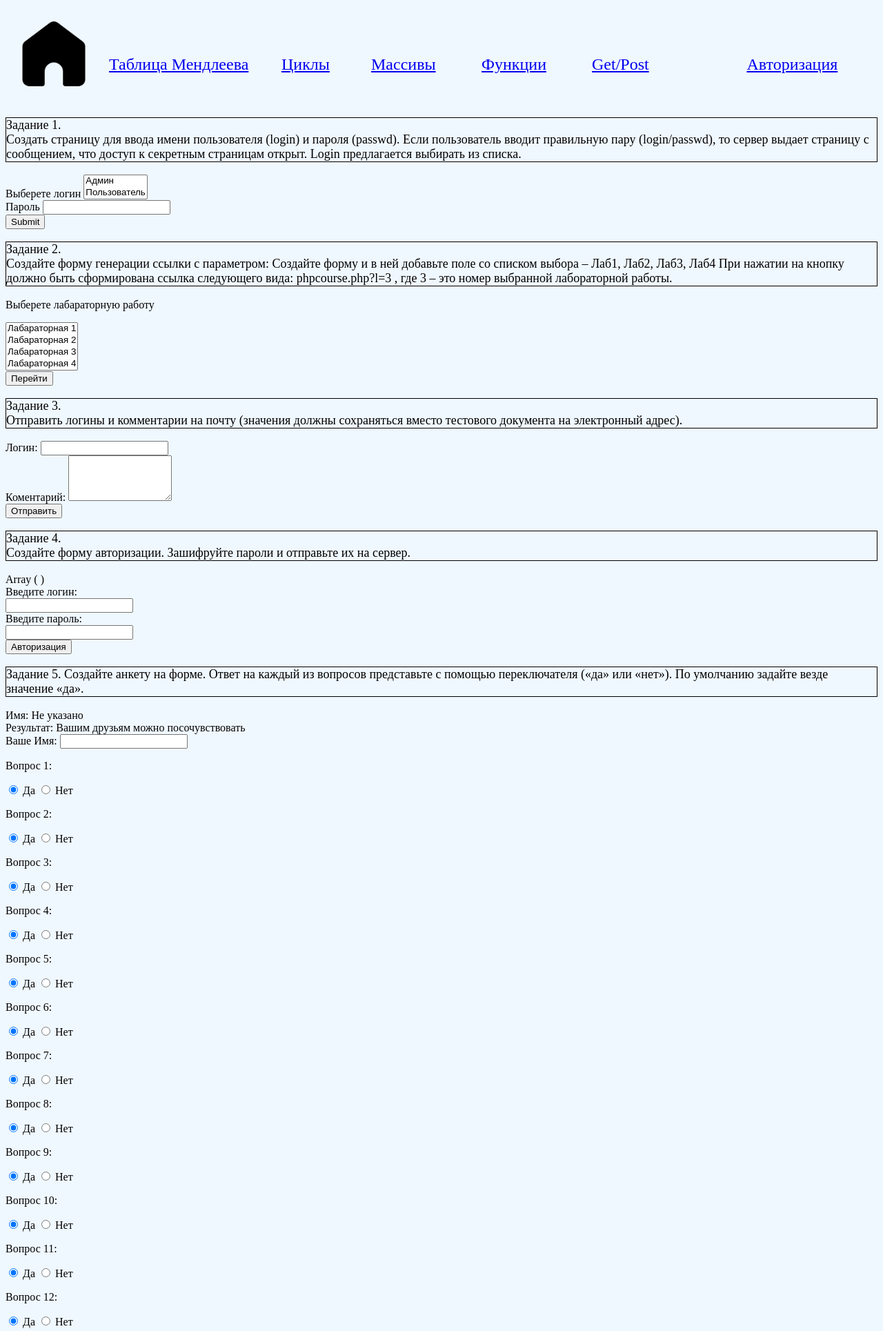
After one commit to IrinaZorina/fact19, a PHP site: page /post.php in a window 1280 px wide. The commit adds this page. Shown: the top 1929 px of the page at 69% size. Run offline with PHP 8.4, Linux system fonts and the light colour scheme.

Commit message:
домашняя работа Get/Post

```diff
--- /dev/null
+++ b/mySite/SecretPage.php
@@ -0,0 +1,5 @@
+<?php require_once'inc/header.php'?>
+<body>
+<p class="secret"> Доступ к секретным материалам открыт </p>
+</body>
+<?php require_once  'inc/footer.php'?>
--- a/mySite/assets/css/Style.css
+++ b/mySite/assets/css/Style.css
@@ -86,7 +86,7 @@ img{
     text-align: center;
     border: 1px solid black;
 }
-.theme1,.theme2,.theme3 ,.theme4{
+.theme1,.theme2,.theme3 ,.theme4 ,.theme5 , .theme6{
     font-size: 24px;
 }
 .theme1 {
@@ -109,6 +109,17 @@ img{
     position: absolute;
     top: 50%;
     left: 690px;
+}
+.theme5
+{
+    position: absolute;
+    top: 50%;
+    left: 850px;
+}
+.theme6{
+    position: absolute;
+    top: 50%;
+    left: 85%;
 }
 .container-info{
     display: flex;
@@ -135,6 +146,18 @@ img{
 .function{
     border: 1px solid black;
     padding: 10px;
+}
+.form_text , .welcome{
+    text-align: center;
+    font-size: 30px;
+}
+.form_aut{
+    text-align: center;
+
+}
+.work1 , .work2 , .work3 , .work4 , .work5{
+    font-size: 18px;
+    border: 1px solid black;
 }
 @media screen and (max-width:800px){
     .main{
--- a/mySite/inc/DayNight.php
+++ b/mySite/inc/DayNight.php
@@ -1,6 +1,6 @@
 <?php require_once './inc/functions.php';
     $hour = date("H");
-//$hour = 10;
+/*$hour = 21;*/
     if ($hour >= 8 && $hour < 20) {
         $style = '/assets/css/Style.css'; // дневной стиль
     } else {
--- a/mySite/inc/header.php
+++ b/mySite/inc/header.php
@@ -26,6 +26,13 @@
         </div>
         <div class="theme4">
             <a href="function.php"> Функции </a>
-        </div
+        </div>
+        <div class="theme5">
+            <a href="post.php"> Get/Post </a>
+        </div>
+        <div class="theme6">
+            <a href="authentication.php"> Авторизация </a>
+        </div>
+
     </div>
 </header>
--- /dev/null
+++ b/mySite/post.php
@@ -0,0 +1,209 @@
+<?php require_once'inc/header.php'?>
+<?php
+if (!empty($_POST['password'])&& !empty($_POST['login'])) {
+    if ($_POST['password'] == '12345' && $_POST['login'] == 'admin') {
+        header('location: SecretPage.php');
+    }
+}?>
+<body>
+<p class="work1"> Задание 1. <br> Создать страницу для ввода имени пользователя (login) и пароля (passwd). Если пользователь вводит правильную пару (login/passwd), то сервер выдает страницу с сообщением, что доступ к секретным страницам открыт. Login предлагается выбирать из списка.</p>
+<?php
+if (!empty($_POST['password'])) {
+    if ($_POST['password'] == '123456' && $_POST['login'] == 'user') {
+        echo 'Вы вошли как пользователь';
+    }else{
+        echo 'Неверный пароль';
+    }
+}?>
+<form method="post">
+    Выберете логин
+    <select size="2" name="login">
+        <option value="admin"> Админ </option>
+        <option value="user"> Пользователь </option>
+    </select>
+    <br>
+    Пароль
+    <input type="password" name="password">
+    <Br>
+    <input type="submit">
+</form>
+<p class="work2"> Задание 2.<br>Создайте форму генерации ссылки с параметром:
+    Создайте форму и в ней добавьте поле со списком выбора – Лаб1, Лаб2, Лаб3, Лаб4
+    При нажатии на кнопку должно быть сформирована ссылка следующего вида: phpcourse.php?l=3 , где 3 – это номер выбранной лабораторной работы.
+</p>
+<?php
+if (isset($_GET['1'])) {
+    $labnumber = $_GET['1'];
+    echo "Вы выбрали лабараторную №:" ;
+}
+?>
+<form action="phpcourse.php" method="Get">
+    <p> Выберете лабараторную работу</p>
+    <select size="4" name="laba">
+        <option value="1"> Лабараторная 1 </option>
+        <option value="2"> Лабараторная 2 </option>
+        <option value="3"> Лабараторная 3 </option>
+        <option value="4"> Лабараторная 4 </option>
+    </select>
+    <Br>
+    <button type="submit">Перейти </button>
+</form>
+<p class="work3"> Задание 3. <br> Отправить логины и комментарии на почту (значения должны сохраняться вместо тестового документа на электронный адрес). </p>
+<?php
+if (!empty($_POST['login'])&&!empty($_POST['comment'])) {
+    $login = (isset($_POST['login']));
+    $comment = (isset($_POST['comment']));
+    $mail = "goryachikh2468@gmail.com";
+    $headers = "From: no-reply@example.com";
+    if (mail($mail, $comment, $login ,$headers)) {
+        echo 'Письмо отправлено';
+    }else{
+        echo 'Письмо не отправлено';
+    }
+}?>
+<form method="post">
+    <label> Логин: </label>
+    <input type="text" name="login">
+    <br>
+    <label> Коментарий: </label>
+    <textarea name="comment" rows="4" cols="16"> </textarea>
+    <br>
+    <button type="submit"> Отправить </button>
+</form>
+<p class="work4"> Задание 4. <br> Создайте форму авторизации. Зашифруйте пароли и отправьте их на сервер. </p>
+<?php
+$login = (isset($_POST['login']));
+$password = (isset($_POST['password']));
+if (!empty($_POST['password'])) {
+    if ($_POST['password'] == 'mypass123' && $_POST['login'] == 'admin') {
+        $hash = password_hash($password, PASSWORD_DEFAULT);
+        $_POST['password'] = $hash;
+        echo 'Вы авторизованы';
+    }
+}
+print_r($_POST);
+echo "<br>";
+?>
+<form method="post">
+    <label> Введите логин: </label> <br>
+    <input type="text" name="login">
+    <br>
+    <label>Введите пароль: </label> <br>
+    <input type="password" name="password"><br>
+    <button type="submit">Авторизация</button><br>
+</form>
+<p class="work5"> Задание 5. Создайте анкету на форме. Ответ на каждый из вопросов представьте с помощью переключателя («да» или «нет»). По умолчанию задайте везде значение «да».
+</p>
+<?php
+$name = isset($_POST['name']) ? $_POST['name'] : 'Не указано';
+$answers = [
+    'q1' => (isset($_POST['q1'])),
+    'q2' => (isset($_POST['q2'])),
+    'q3' => (isset($_POST['q3'])),
+    'q4' => (isset($_POST['q4'])),
+    'q5' => (isset($_POST['q5'])),
+    'q6' => (isset($_POST['q6'])),
+    'q7' => (isset($_POST['q7'])),
+    'q8' => (isset($_POST['q8'])),
+    'q9' => (isset($_POST['q9'])),
+    'q10' => (isset($_POST['q10'])),
+    'q11' => (isset($_POST['q11'])),
+    'q12' => (isset($_POST['q12'])),
+    'q13' => (isset($_POST['q13'])),
+    'q14' => (isset($_POST['q14'])),
+    'q15' => (isset($_POST['q15'])),
+    'q16' => (isset($_POST['q16'])),
+    'q17' => (isset($_POST['q17'])),
+    'q18' => (isset($_POST['q18'])),
+    'q19' => (isset($_POST['q19'])),
+];
+$score = 0;
+$yes = ['q3', 'q9', 'q10', 'q13', 'q14', 'q19'];
+$no = ['q1', 'q2', 'q4', 'q5', 'q6', 'q7', 'q8', 'q11', 'q12', 'q15', 'q16', 'q17', 'q18'];
+foreach ($yes as $q) {
+    if ($answers[$q] == 'yes') {
+        $score++;
+    }
+}
+foreach ($no as $q) {
+    if ($answers[$q] == 'no') {
+        $score++;
+    }
+}
+if ($score > 15) {
+    $res = "У вас покладистый характер";
+} elseif ($score >= 8 && $score <= 15) {
+    $res = "Вы не лишены недостатков, но с вами можно ладить";
+} else {
+    $res = "Вашим друзьям можно посочувствовать";
+}
+echo "Имя: $name";
+echo "<br>";
+echo "Результат: $res";
+echo "<br>";
+?>
+<form method="post">
+    <label> Ваше Имя: </label>
+    <input type="text" name="name"><br>
+    <p> Вопрос 1:</p>
+    <input type="radio" name="q1" value="yes" checked > Да
+    <input type="radio" name="q1" value="no"> Нет
+    <p> Вопрос 2:</p>
+    <input type="radio" name="q2" value="yes" checked> Да
+    <input type="radio" name="q2" value="no"> Нет
+    <p> Вопрос 3:</p>
+    <input type="radio" name="q3" value="yes" checked> Да
+    <input type="radio" name="q3" value="no"> Нет
+    <p> Вопрос 4:</p>
+    <input type="radio" name="q4" value="yes" checked> Да
+    <input type="radio" name="q4" value="no"> Нет
+    <p> Вопрос 5:</p>
+    <input type="radio" name="q5" value="yes" checked> Да
+    <input type="radio" name="q5" value="no"> Нет
+    <p> Вопрос 6:</p>
+    <input type="radio" name="q6" value="yes" checked> Да
+    <input type="radio" name="q6" value="no"> Нет
+    <p> Вопрос 7:</p>
+    <input type="radio" name="q7" value="yes" checked> Да
+    <input type="radio" name="q7" value="no"> Нет
+    <p> Вопрос 8:</p>
+    <input type="radio" name="q8" value="yes" checked> Да
+    <input type="radio" name="q8" value="no"> Нет
+    <p> Вопрос 9:</p>
+    <input type="radio" name="q9" value="yes" checked> Да
+    <input type="radio" name="q9" value="no"> Нет
+    <p> Вопрос 10:</p>
+    <input type="radio" name="q10" value="yes" checked> Да
+    <input type="radio" name="q10" value="no"> Нет
+    <p> Вопрос 11:</p>
+    <input type="radio" name="q11" value="yes" checked> Да
+    <input type="radio" name="q11" value="no"> Нет
+    <p> Вопрос 12:</p>
+    <input type="radio" name="q12" value="yes" checked> Да
+    <input type="radio" name="q12" value="no"> Нет
+    <p> Вопрос 13:</p>
+    <input type="radio" name="q13" value="yes" checked> Да
+    <input type="radio" name="q13" value="no"> Нет
+    <p> Вопрос 14:</p>
+    <input type="radio" name="q14" value="yes" checked> Да
+    <input type="radio" name="q14" value="no"> Нет
+    <p> Вопрос 15:</p>
+    <input type="radio" name="q15" value="yes" checked> Да
+    <input type="radio" name="q15" value="no"> Нет
+    <p> Вопрос 16:</p>
+    <input type="radio" name="q16" value="yes" checked> Да
+    <input type="radio" name="q16" value="no"> Нет
+    <p> Вопрос 17:</p>
+    <input type="radio" name="q17" value="yes" checked> Да
+    <input type="radio" name="q17" value="no" > Нет
+    <p> Вопрос 18:</p>
+    <input type="radio" name="q18" value="yes" checked> Да
+    <input type="radio" name="q18" value="no"> Нет
+    <p> Вопрос 19:</p>
+    <input type="radio" name="q19" value="yes" checked> Да
+    <input type="radio" name="q19" value="no"> Нет
+    <br>
+    <button type="submit">Отправить</button>
+</form>
+</body>
+<?php require_once  'inc/footer.php'?>
--- /dev/null
+++ b/mySite/welcome.php
@@ -0,0 +1,3 @@
+<?php require_once'inc/header.php'?>
+<p class="welcome"> Добро пожаловать!</p>
+<?php require_once  'inc/footer.php'?>
--- a/опрос.txt
+++ /dev/null
@@ -1 +0,0 @@
-Циклы.
```
Also changed, not shown: mySite/assets/css/nightStyle.css (+24 -1 lines), mySite/authentication.php (added, +19 -0 lines), mySite/phpcourse.php (added, +18 -0 lines), README.md.
